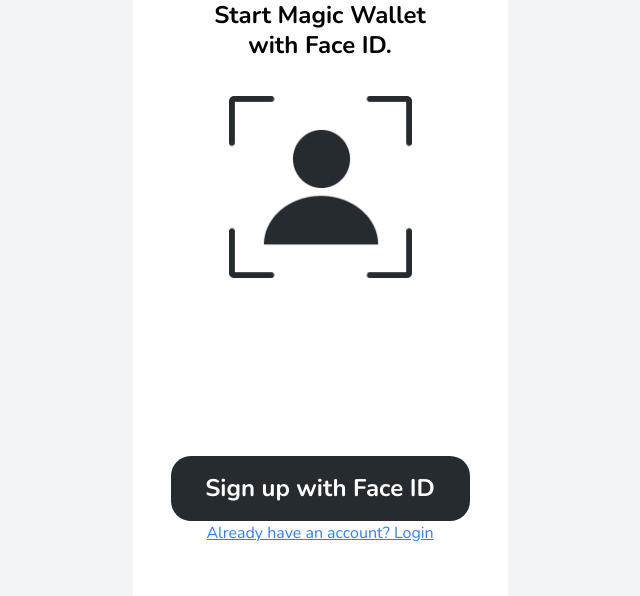
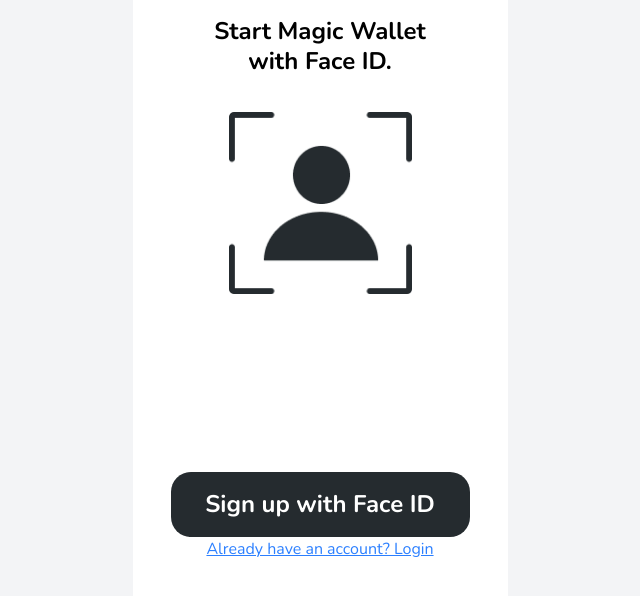
Before and after one commit to Kaz-T-entre/AgenticETH, a React (Vite) app in the folder frontend/: page /auth in a window 1280 px wide. Shown: the top 596 px of the page, without its empty margins (320-960 px from the left). Built offline with nearby package versions, Linux system fonts and the light colour scheme; no server answers; a web font is replaced by a local one.

Commit message:
fix: style

```diff
--- a/frontend/src/Auth.tsx
+++ b/frontend/src/Auth.tsx
@@ -80,7 +80,7 @@
 
 	return (
 		<div className="center-container">
-			<div className="centered-box">
+			<div className="centered-box p-4">
 				<h1 className="signup-title">
 					Start Magic Wallet
 					<br />
--- a/frontend/src/Intro.tsx
+++ b/frontend/src/Intro.tsx
@@ -17,7 +17,7 @@
 
 	return (
 		<div className="center-container">
-			<div className="centered-box">
+			<div className="centered-box p-4">
 				<div className="flex flex-col items-center">
 					<img src={ImgIntroLogo} className="img-intro-logo" alt="Intro Logo" />
 					<img src={ImgIntroTitle} className="img-intro-title mt-4" alt="Intro Title" />
```
